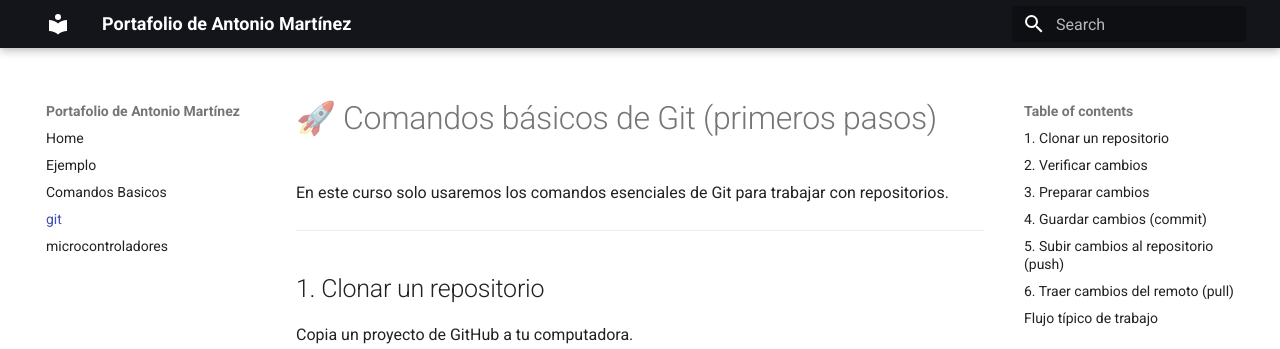
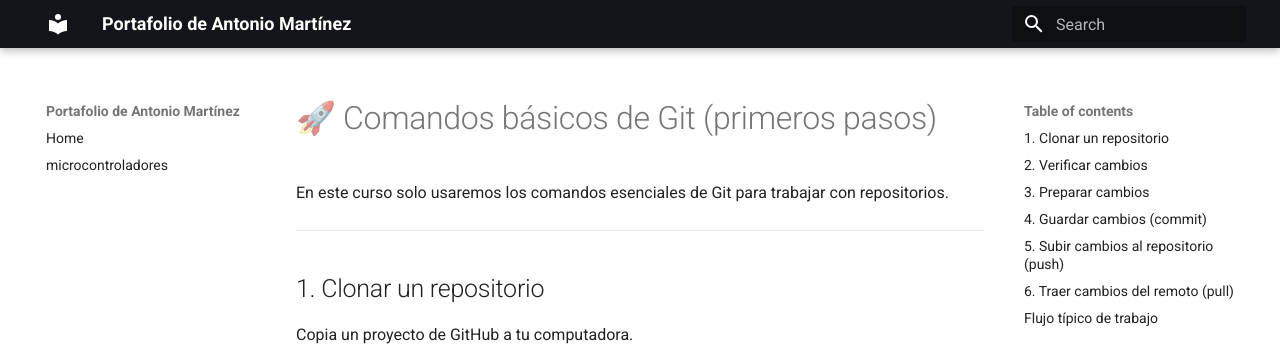
Before and after one commit to blackat23/portafolio, an MkDocs documentation site: the page built from docs/gitcmds.md, in a window 1280 px wide. Shown: the top 349 px of the page. Built offline with MkDocs 1.6.1 and Material for MkDocs 9.7.7, drawn with Linux system fonts in a browser that asks for light colours; some of the changed lines change nothing that is shown.

Commit message:
edicion menu

```diff
--- a/mkdocs.yml
+++ b/mkdocs.yml
@@ -40,7 +40,7 @@ extra_css:
 
 nav:
   - Home: index.md
-  - Ejemplo: ejemplo.md
-  - Comandos Basicos: comandos.md
-  - git: gitcmds.md
+  #- Ejemplo: ejemplo.md
+  #- Comandos Basicos: comandos.md
+  #- git: gitcmds.md
   - microcontroladores: controladores.md
```
